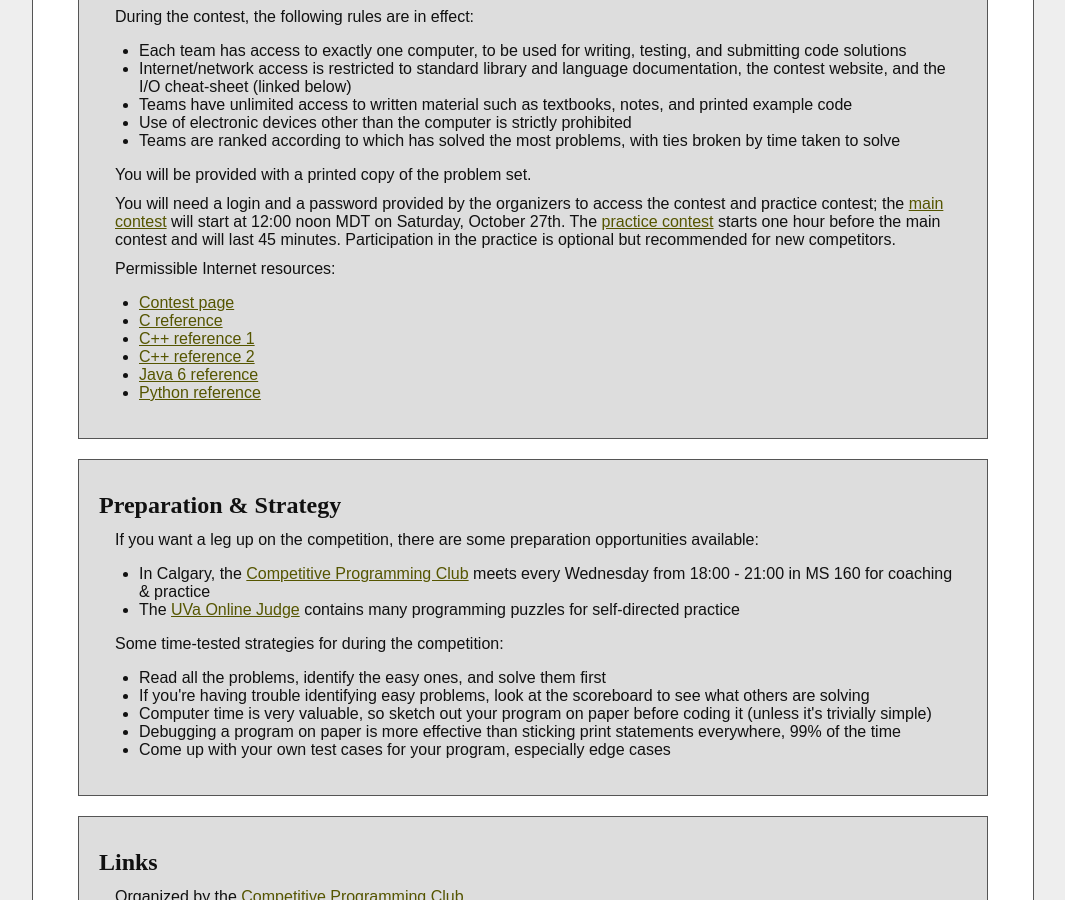
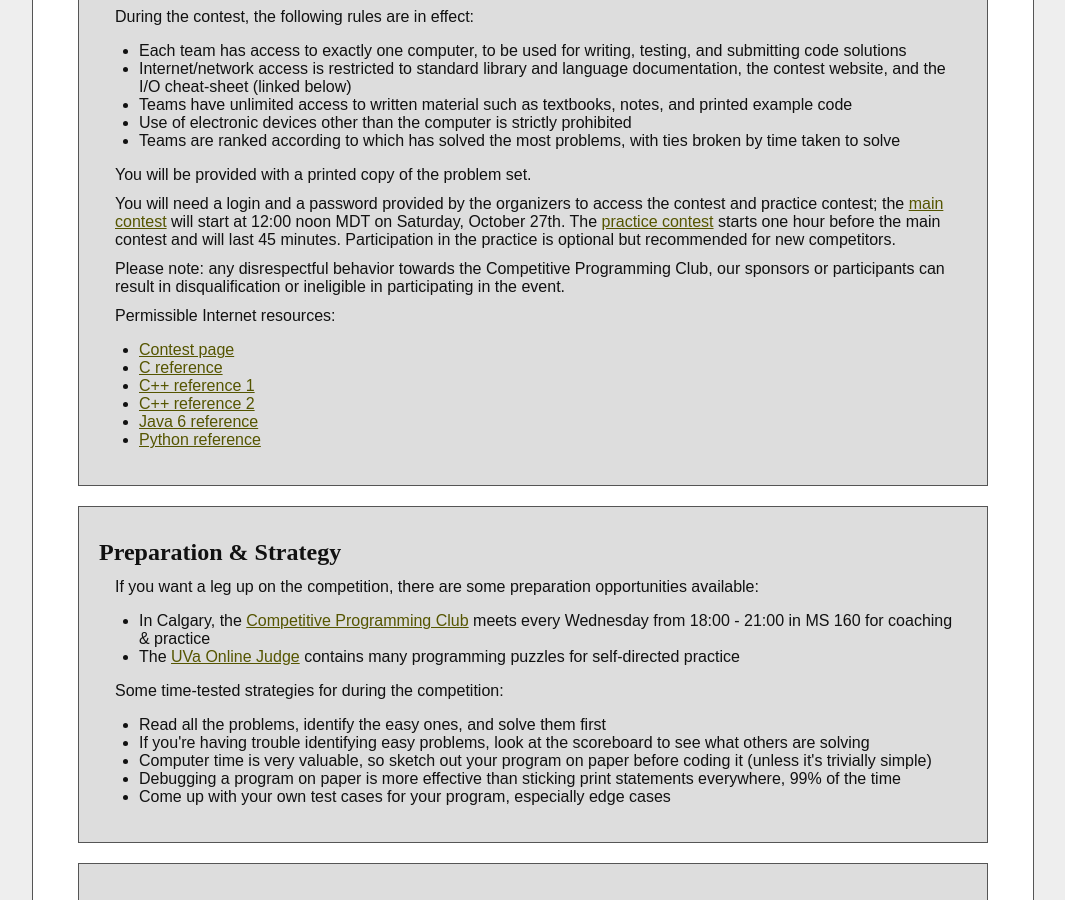
Before and after one commit to ProblemSolvingClub/psc-website, a Jekyll site: the page contests/acpc/2018/index.html, which Jekyll copies as it is, in a window 1280 px wide and 900 px high, scrolled down 1791 px. Shown: the whole window, without its empty margins (107-1172 px from the left). Built offline with Jekyll 4.4.1, drawn with Linux system fonts in a browser that asks for light colours; some web fonts are replaced.

Commit message:
rule update

```diff
--- a/contests/acpc/2018/index.html
+++ b/contests/acpc/2018/index.html
@@ -158,6 +158,11 @@
                 will start at 12:00 noon MDT on Saturday, October 27th. The <a href="https://open.kattis.com/contests/acpc17practice">practice contest</a> starts one hour before the main contest and will last 45 minutes. Participation in the practice is optional but recommended for new competitors.
             </p>
 
+            <p>
+                Please note: any disrespectful behavior towards the Competitive Programming Club, our sponsors or participants can result in disqualification or ineligible in participating in the event.
+            </p>
+
+
             <p>Permissible Internet resources:</p>
             <ul>
                 <li><a href="https://acpc17.kattis.com/">Contest page</a></li>
```
